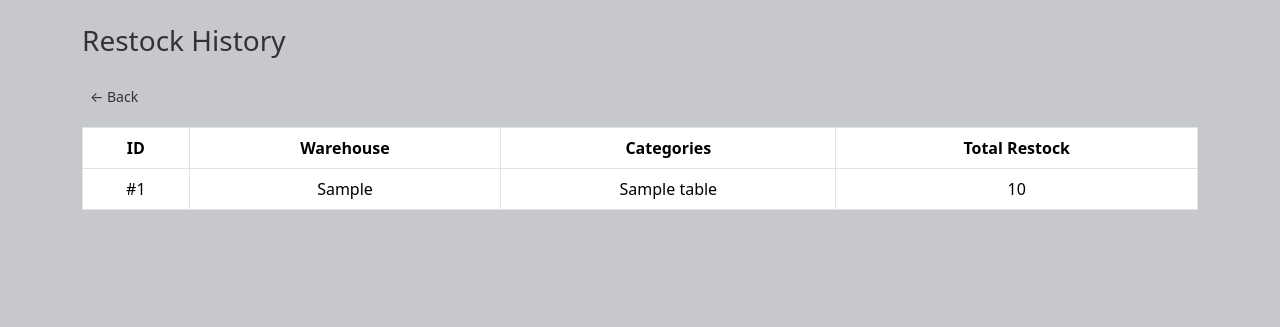
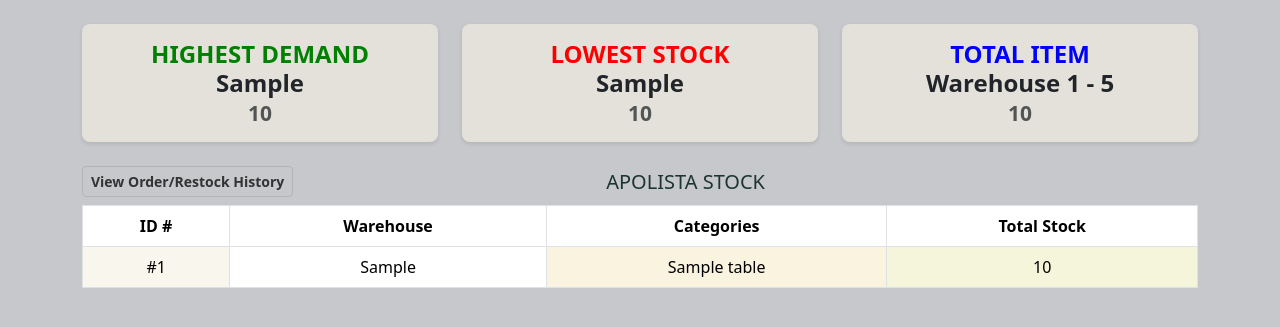
Before and after one commit to bearbrand05/security, a PHP site: page /restock_history.php in a window 1280 px wide. Shown: the top 327 px of the page. Run offline with PHP 8.4, Linux system fonts and the light colour scheme; tables that the repository leaves empty hold one stand-in row (values such as "Sample post").

Commit message:
Update restock_history.php

```diff
--- a/restock_history.php
+++ b/restock_history.php
@@ -9,73 +9,128 @@ if ($mysqli->connect_error) {
   die("Connection failed: " . $mysqli->connect_error);
 }
 
-$query = "SELECT * FROM inventory_table ORDER BY id_inventory";
+$query = "SELECT * FROM inventory_table";
 $result = $mysqli->query($query);
+
+$items = [];
+$totalStock = 0;
+$highestRestock = 0;
+$lowestStock = PHP_INT_MAX;
+$warehouseHighDemand = '';
+$warehouseLowStock = '';
+
+while ($row = $result->fetch_assoc()) {
+  $items[] = $row;
+  $totalStock += $row['stock_invent'];
+
+  if ($row['restock_invent'] > $highestRestock) {
+    $highestRestock = $row['restock_invent'];
+    $warehouseHighDemand = $row['warehouse'];
+  }
+
+  if ($row['stock_invent'] < $lowestStock) {
+    $lowestStock = $row['stock_invent'];
+    $warehouseLowStock = $row['warehouse'];
+  }
+}
 ?>
 <!DOCTYPE html>
 <html lang="en">
 <head>
   <meta charset="UTF-8">
-  <title>Restock History</title>
+  <title>Warehouse Dashboard</title>
   <link href="https://cdn.jsdelivr.net/npm/bootstrap@5.3.2/dist/css/bootstrap.min.css" rel="stylesheet">
   <style>
     body {
       background-color: #C7C8CC;
     }
-    h3 {
-      color: #333;
+    .info-box {
+      background-color: #E3E1D9;
+      border-radius: 8px;
+      padding: 1rem;
+      text-align: center;
+      box-shadow: 0 2px 4px rgba(0,0,0,0.1);
     }
-
+    .info-box h6 {
+      margin: 0;
+      font-weight: 400;
+      font-size: 0.95rem;
+    }
+    .info-box h4 {
+      margin: 0;
+      font-weight: 700;
+    }
     .table thead {
       background-color: #C7C8CC;
     }
-
     .table tbody tr:nth-child(even) {
       background-color: #F2EFE5;
     }
-
     .table tbody tr:hover {
       background-color: #E3E1D9;
     }
-
-    .btn-secondary {
-      background-color: #C7C8CC;
-      border: none;
+    .btn-outline-secondary {
+      border-color: #B4B4B8;
       color: #333;
     }
-
-    .btn-secondary:hover {
-      background-color: #B4B4B8;
+    .btn-outline-secondary:hover {
+      background-color: #C7C8CC;
       color: white;
     }
   </style>
 </head>
 <body class="container py-4">
 
-  <h3 class="mb-4">Restock History</h3>
-  <a href="inventory.php" class="btn btn-secondary btn-sm mb-3">&larr; Back</a>
+  <div class="row text-center mb-4">
+    <div class="col-md-4">
+      <div class="info-box">
+        <h4 style="font-weight: bold;color: green;" >HIGHEST DEMAND</h6>
+        <h4><?= $warehouseHighDemand ?><br><small class="text-muted"><?= number_format($highestRestock) ?></small></h4>
+      </div>
+    </div>
+    <div class="col-md-4">
+      <div class="info-box">
+        <h4 style="font-weight: bold; color: red;">LOWEST STOCK</h6>
+        <h4><?= $warehouseLowStock ?><br><small class="text-muted"><?= number_format($lowestStock) ?></small></h4>
+      </div>
+    </div>
+    <div class="col-md-4">
+      <div class="info-box">
+        <h4 style="font-weight: bold; color: blue;">TOTAL ITEM</h4>
 
-  <table class="table table-bordered text-center">
+        <h4>Warehouse 1 - 5<br><small class="text-muted"><?= number_format($totalStock) ?></small></h4>
+      </div>
+    </div>
+  </div>
+
+  <!-- View Button + Title -->
+  <div class="d-flex justify-content-between align-items-center mb-2">
+    <a href="restock_history.php" class="btn btn-outline-secondary btn-sm" style="font-weight: bold;">View Order/Restock History</a>
+    <h5 class="m-0 text-center flex-grow-1" style="fornt-weight: bold; color: #1C352D;"> APOLISTA STOCK</h5>
+    <div style="width: 120px;"></div> <!-- placeholder to balance space -->
+  </div>
+
+  <table class="table table-bordered table-hover text-center align-middle">
     <thead>
       <tr>
-        <th>ID</th>
+        <th>ID #</th>
         <th>Warehouse</th>
         <th>Categories</th>
-        <th>Total Restock</th>
+        <th>Total Stock</th>
       </tr>
     </thead>
     <tbody>
-      <?php if ($result && $result->num_rows > 0): ?>
-        <?php while ($row = $result->fetch_assoc()): ?>
+      <?php if (empty($items)): ?>
+        <tr><td colspan="4" class="text-muted">No items in inventory.</td></tr>
+      <?php else: ?>
+        <?php foreach ($items as $item): ?>
           <tr>
-            <td>#<?= $row['id_inventory'] ?></td>
-            <td><?= htmlspecialchars($row['warehouse']) ?></td>
-            <td><?= htmlspecialchars($row['itemname_invent']) ?></td>
-            <td><?= $row['restock_invent'] ?></td>
+            <td style="background-color: #F9F6EE;">#<?= $item['id_inventory'] ?></td>
+            <td><?= htmlspecialchars($item['warehouse']) ?></td>
+            <td style="background-color: #FAF3E0;"><?= htmlspecialchars($item['itemname_invent']) ?></td>
+            <td style="background-color: #F5F5DC;"><?= $item['stock_invent'] ?></td>
           </tr>
-        <?php endwhile; ?>
-      <?php else: ?>
-        <tr><td colspan="4" class="text-muted">No restock records found.</td></tr>
+        <?php endforeach; ?>
       <?php endif; ?>
     </tbody>
   </table>
```
